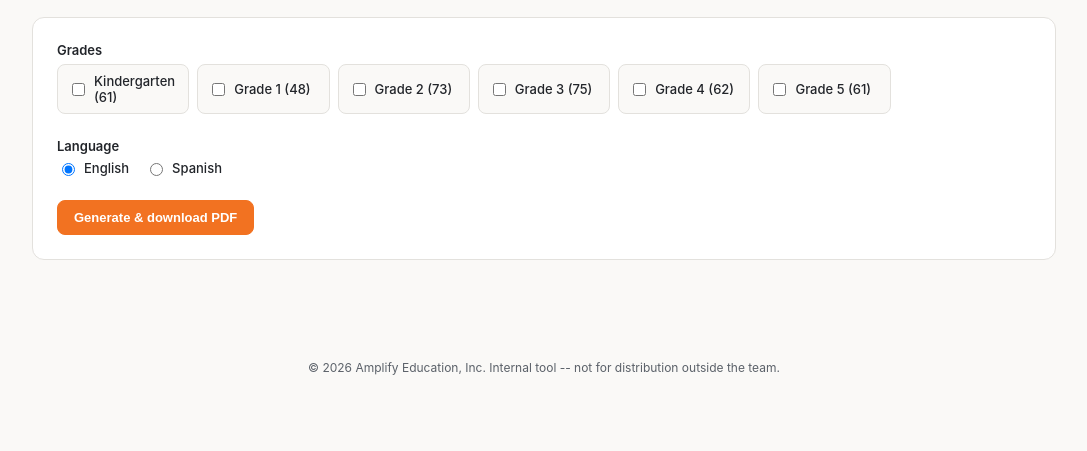
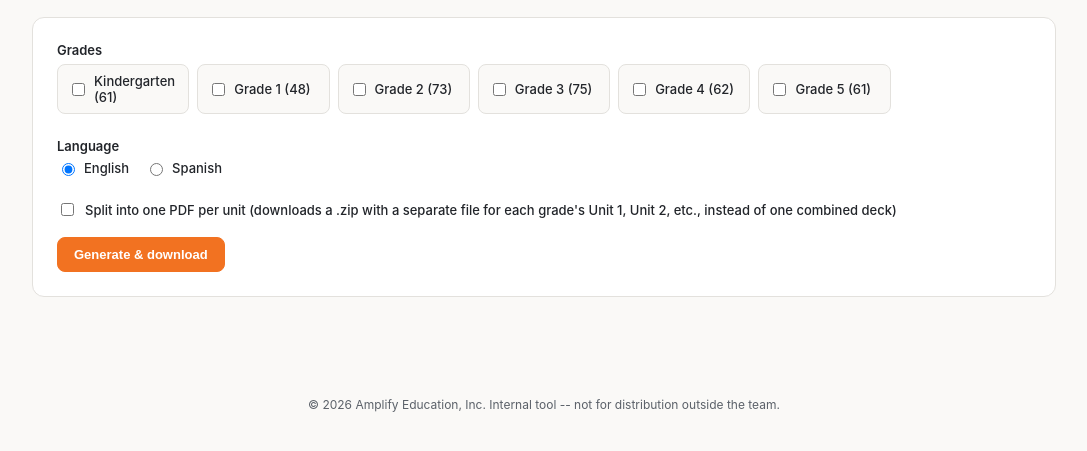
Before and after one commit to UzmaKhan211/glossary, a Flask app: page /generate in a window 1280 px wide. Shown: the part 232-683 px from the top of the page, without its empty margins (96-1183 px from the left). Run offline with Flask 3, Linux system fonts and the light colour scheme.

Commit message:
Add per-unit PDF export option
The export step previously only produced one combined deck per selected
grade/language. Adds a "split into one PDF per unit" checkbox that instead
renders a separate PDF for each grade's Unit 1, Unit 2, etc. and bundles
them into a single .zip download (Grade X/Unit N (Language).pdf per file),
since a browser download is one file and there's no other way to hand back
several PDFs from one click.

pipeline.py: extracted the per-grade card-building logic already in
render_card_pdf() into _cards_for_grade() (now takes an optional unit
filter) so both the combined-deck and per-unit paths share one
implementation, and added units_for_grade()/render_unit_pdfs() built on it.

```diff
--- a/webapp/app.py
+++ b/webapp/app.py
@@ -15,7 +15,9 @@ always were. All data is read from/written to the same data/ and output/
 paths those scripts use, so this is a front end for the real pipeline,
 not a separate copy of it.
 """
+import shutil
 import sys
+import zipfile
 from pathlib import Path
 
 from flask import Flask, flash, redirect, render_template, request, send_file, url_for
@@ -49,6 +51,7 @@ def grade_status():
             "mapped": mapped,
             "spanish": spanish,
             "units_uploaded": sorted(pipeline.uploaded_units_summary(grade)),
+            "units_mapped": pipeline.units_for_grade(grade),
             "has_data": bool(entries),
             "images_expected": images_expected,
             "images_present": images_present,
@@ -217,12 +220,20 @@ def serve_image(rel_path):
     return send_file(target)
 
 
+def _flash_shrink_report(shrink_report):
+    if shrink_report:
+        details = "; ".join(f"'{e['word']}' ({e['fromPt']}pt->{e['toPt']}pt, {e['reason']})" for e in shrink_report)
+        flash(f"{len(shrink_report)} word(s) had their font auto-shrunk to fit -- please review: {details}",
+              "warning")
+
+
 @app.route("/generate", methods=["GET", "POST"])
 def generate():
     status = grade_status()
     if request.method == "POST":
         grades = request.form.getlist("grades")
         language = request.form.get("language")
+        split_by_unit = request.form.get("split_by_unit") == "on"
         if not grades:
             flash("Pick at least one grade first.", "error")
             return redirect(url_for("generate"))
@@ -230,16 +241,40 @@ def generate():
             flash("Pick a language.", "error")
             return redirect(url_for("generate"))
 
+        if split_by_unit:
+            # Render each grade+unit to its own PDF in a scratch dir, then zip
+            # them up -- a browser download is a single file, so this is the
+            # only way to hand back "one PDF per unit" in one click. The
+            # scratch dir is wiped first so a stale file from a previous
+            # export (e.g. a unit that's since been remapped away) can't ride
+            # along into the new zip.
+            work_dir = pipeline.OUTPUT_DIR / "_unit_pdfs_tmp"
+            if work_dir.exists():
+                shutil.rmtree(work_dir)
+            results = pipeline.render_unit_pdfs(grades, language, work_dir)
+            if not results:
+                flash("No cards to export for that selection -- map some words to units first.", "error")
+                return redirect(url_for("generate"))
+            _flash_shrink_report([e for r in results for e in r["shrink_report"]])
+
+            language_label = "Spanish" if language == "es" else "English"
+            zip_name = f"word_wall_units_{'spanish' if language == 'es' else 'english'}_{'-'.join(grades)}.zip"
+            zip_path = pipeline.OUTPUT_DIR / zip_name
+            with zipfile.ZipFile(zip_path, "w", zipfile.ZIP_DEFLATED) as zf:
+                for r in results:
+                    grade_label = pipeline.label_for_grade(r["grade"])
+                    arcname = f"{grade_label}/Unit {r['unit']} ({language_label}).pdf"
+                    zf.write(r["path"], arcname=arcname)
+            shutil.rmtree(work_dir)
+            return send_file(zip_path, as_attachment=True, download_name=zip_name)
+
         out_name = f"word_wall_{'spanish' if language == 'es' else 'english'}_{'-'.join(grades)}.pdf"
         out_path = pipeline.OUTPUT_DIR / out_name
         count, shrink_report = pipeline.render_card_pdf(grades, language, out_path)
         if count == 0:
             flash("No cards to export for that selection -- map some words to units first.", "error")
             return redirect(url_for("generate"))
-        if shrink_report:
-            details = "; ".join(f"'{e['word']}' ({e['fromPt']}pt->{e['toPt']}pt, {e['reason']})" for e in shrink_report)
-            flash(f"{len(shrink_report)} word(s) had their font auto-shrunk to fit -- please review: {details}",
-                  "warning")
+        _flash_shrink_report(shrink_report)
         return send_file(out_path, as_attachment=True, download_name=out_name)
 
     return render_template("generate.html", grades=status)
--- a/webapp/pipeline.py
+++ b/webapp/pipeline.py
@@ -236,6 +236,47 @@ def uploaded_units_summary(grade):
     return {unit: len(parsed["en"]) for unit, parsed in load_parsed_units(grade).items()}
 
 
+def _cards_for_grade(grade, language, unit=None):
+    """Build the card dicts for a single grade (see render_card_pdf's
+    docstring for the shape), optionally restricted to entries whose
+    primary_unit matches unit. Shared by render_card_pdf (whole-grade decks)
+    and render_unit_pdfs (one PDF per unit)."""
+    from bolding import text_html_for
+
+    images_dir = REPO_ROOT / "assets" / "images"
+    images_es_dir = REPO_ROOT / "assets" / "images_es"
+    unit_vocab = load_unit_vocab()
+
+    cards = []
+    for entry in unit_vocab.get(grade, []):
+        if unit is not None and entry.get("primary_unit") != unit:
+            continue
+        if language == "es":
+            word, text = entry.get("spanish_word") or "", entry.get("spanish_text") or ""
+            if not word:
+                continue  # no Spanish translation available for this word -- skip rather than print blank
+            text_html = None  # bolding is only curated for English definitions so far
+            # Most images are wordless diagrams/shapes/numbers and are reused
+            # as-is; only words whose image actually had English labels get a
+            # Spanish-relabeled version under assets/images_es/, so check
+            # there first and fall back to the plain English image.
+            image_rel = entry.get("spanish_image") or entry.get("image")
+            image_path = None
+            if image_rel:
+                candidate = images_es_dir / image_rel
+                image_path = candidate if candidate.exists() else images_dir / image_rel
+        else:
+            word, text = entry["word"], entry.get("text") or ""
+            text_html = text_html_for(grade, entry["word"])
+            image_path = images_dir / entry["image"] if entry.get("image") else None
+        image_uri = None
+        if image_path and image_path.exists():
+            image_uri = image_path.resolve().as_uri()
+        cards.append({"grade": grade, "word": word, "text": text, "text_html": text_html,
+                      "image_uri": image_uri})
+    return cards
+
+
 def render_card_pdf(grades, language, out_path):
     """Render a standalone card deck PDF for the given grades, in English
     (language="en") or Spanish (language="es"). Reuses scripts/generate.py's
@@ -244,41 +285,48 @@ def render_card_pdf(grades, language, out_path):
     Returns (card_count, shrink_report) -- see generate.AUTOFIT_JS for what
     a shrink-report entry looks like."""
     import generate
-    from bolding import text_html_for
-
-    images_dir = REPO_ROOT / "assets" / "images"
-    images_es_dir = REPO_ROOT / "assets" / "images_es"
-    unit_vocab = load_unit_vocab()
 
     cards = []
     for grade in grades:
-        for entry in unit_vocab.get(grade, []):
-            if language == "es":
-                word, text = entry.get("spanish_word") or "", entry.get("spanish_text") or ""
-                if not word:
-                    continue  # no Spanish translation available for this word -- skip rather than print blank
-                text_html = None  # bolding is only curated for English definitions so far
-                # Most images are wordless diagrams/shapes/numbers and are reused
-                # as-is; only words whose image actually had English labels get a
-                # Spanish-relabeled version under assets/images_es/, so check
-                # there first and fall back to the plain English image.
-                image_rel = entry.get("spanish_image") or entry.get("image")
-                image_path = None
-                if image_rel:
-                    candidate = images_es_dir / image_rel
-                    image_path = candidate if candidate.exists() else images_dir / image_rel
-            else:
-                word, text = entry["word"], entry.get("text") or ""
-                text_html = text_html_for(grade, entry["word"])
-                image_path = images_dir / entry["image"] if entry.get("image") else None
-            image_uri = None
-            if image_path and image_path.exists():
-                image_uri = image_path.resolve().as_uri()
-            cards.append({"grade": grade, "word": word, "text": text, "text_html": text_html,
-                          "image_uri": image_uri})
+        cards.extend(_cards_for_grade(grade, language))
 
     if not cards:
         return 0, []
 
     shrink_report = generate.render_pdf(cards, out_path, lang=language)
     return len(cards), shrink_report
+
+
+def units_for_grade(grade):
+    """Sorted list of unit numbers that have at least one word mapped to them
+    for this grade (i.e. what render_unit_pdfs would produce a file for)."""
+    unit_vocab = load_unit_vocab()
+    units = {e["primary_unit"] for e in unit_vocab.get(grade, []) if e.get("primary_unit") is not None}
+    return sorted(units)
+
+
+def render_unit_pdfs(grades, language, out_dir):
+    """Render one standalone PDF per (grade, unit) into out_dir, instead of a
+    single combined deck -- for printing/posting a Word Wall unit by unit as
+    a class works through the curriculum. Returns a list of
+    {"grade", "unit", "path", "count", "shrink_report"}, one per unit that
+    actually produced at least one card for this language (a unit with no
+    Spanish translations yet simply doesn't appear, the same way it's
+    skipped from the combined Spanish deck)."""
+    import generate
+
+    out_dir.mkdir(parents=True, exist_ok=True)
+    results = []
+    for grade in grades:
+        for unit in units_for_grade(grade):
+            cards = _cards_for_grade(grade, language, unit=unit)
+            if not cards:
+                continue
+            grade_slug = grade if grade == "K" else f"grade{grade}"
+            out_path = out_dir / f"{grade_slug}_unit{unit}_{language}.pdf"
+            shrink_report = generate.render_pdf(cards, out_path, lang=language)
+            results.append({
+                "grade": grade, "unit": unit, "path": out_path,
+                "count": len(cards), "shrink_report": shrink_report,
+            })
+    return results
--- a/webapp/static/style.css
+++ b/webapp/static/style.css
@@ -167,6 +167,15 @@ input[type="file"], select, input[type="text"] {
 .radio-row { display: flex; gap: 16px; margin-bottom: 18px; }
 .radio-row label { display: flex; align-items: center; gap: 6px; font-weight: 500; }
 
+.checkbox-line {
+  display: flex;
+  align-items: center;
+  gap: 8px;
+  font-weight: 500;
+  margin-bottom: 18px;
+}
+.checkbox-line input { flex: 0 0 auto; }
+
 table.review-table {
   width: 100%;
   border-collapse: collapse;
--- a/webapp/templates/generate.html
+++ b/webapp/templates/generate.html
@@ -24,7 +24,13 @@
       <label><input type="radio" name="language" value="es"> Spanish</label>
     </div>
 
-    <button class="btn" type="submit">Generate &amp; download PDF</button>
+    <label class="checkbox-line">
+      <input type="checkbox" name="split_by_unit">
+      Split into one PDF per unit (downloads a .zip with a separate file for each grade's Unit 1, Unit 2, etc.,
+      instead of one combined deck)
+    </label>
+
+    <button class="btn" type="submit">Generate &amp; download</button>
   </form>
 </div>
 {% endblock %}
```
